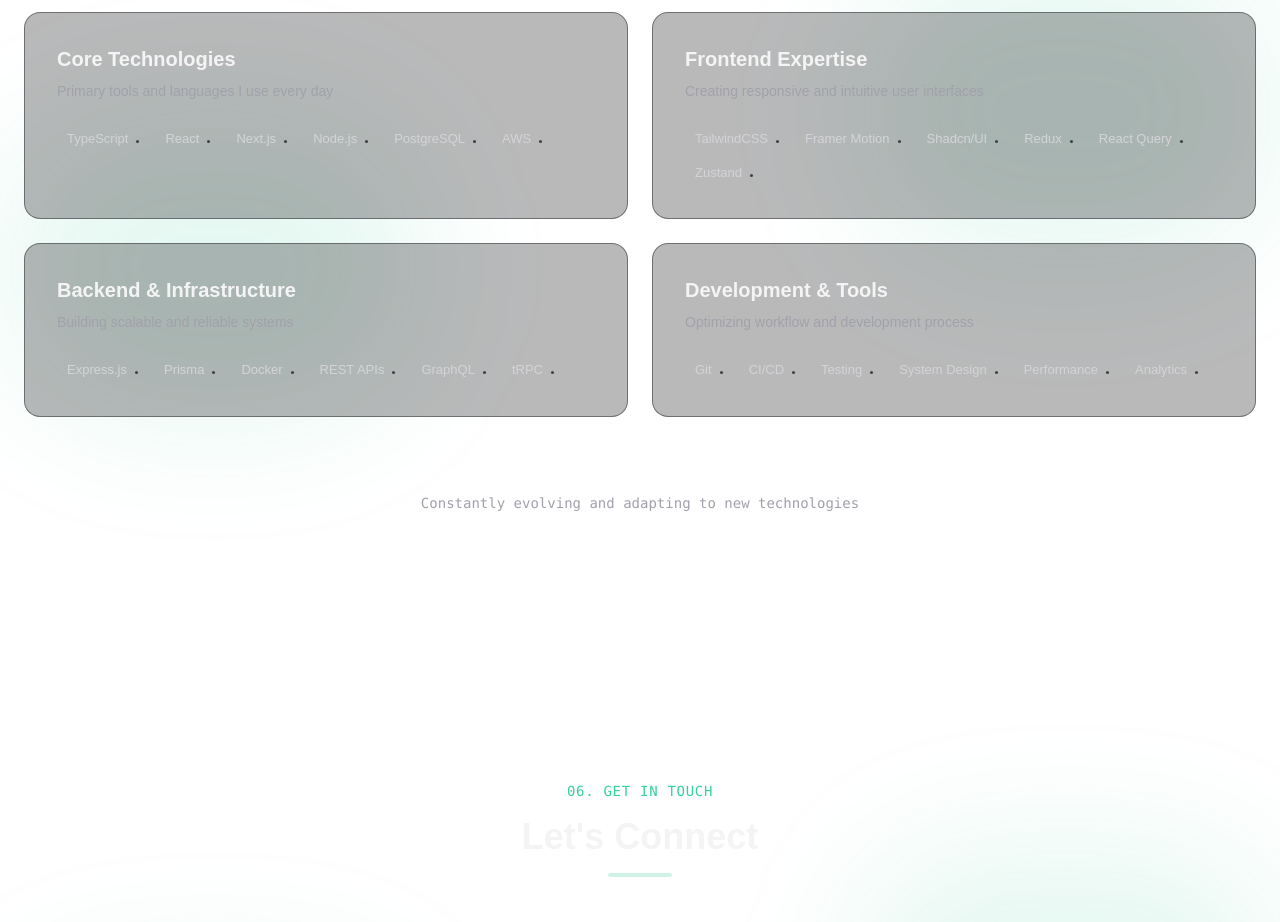
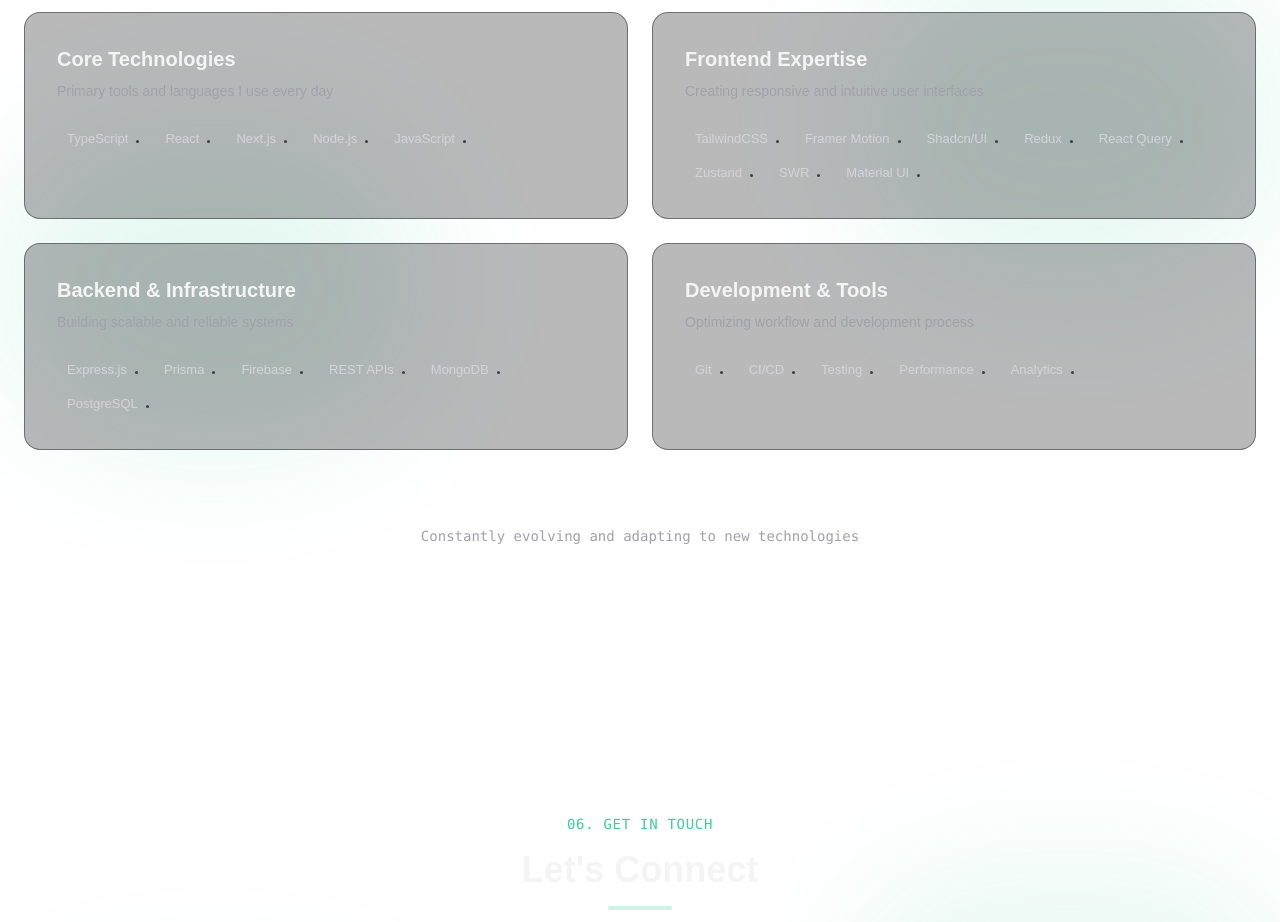
Before and after one commit to farukkandemir/portfolio-website, a Next.js app: page / in a window 1280 px wide. Shown: the part 4320-5242 px from the top of the page. Built offline with nearby package versions, Linux system fonts and the light colour scheme.

Commit message:
done with skills.

```diff
--- a/components/sections/Skills.tsx
+++ b/components/sections/Skills.tsx
@@ -10,7 +10,7 @@
   {
     name: "Core Technologies",
     description: "Primary tools and languages I use every day",
-    skills: ["TypeScript", "React", "Next.js", "Node.js", "PostgreSQL", "AWS"],
+    skills: ["TypeScript", "React", "Next.js", "Node.js", "JavaScript"],
   },
   {
     name: "Frontend Expertise",
@@ -22,24 +22,26 @@
       "Redux",
       "React Query",
       "Zustand",
+      "SWR",
+      "Material UI",
     ],
   },
   {
     name: "Backend & Infrastructure",
     description: "Building scalable and reliable systems",
-    skills: ["Express.js", "Prisma", "Docker", "REST APIs", "GraphQL", "tRPC"],
+    skills: [
+      "Express.js",
+      "Prisma",
+      "Firebase",
+      "REST APIs",
+      "MongoDB",
+      "PostgreSQL",
+    ],
   },
   {
     name: "Development & Tools",
     description: "Optimizing workflow and development process",
-    skills: [
-      "Git",
-      "CI/CD",
-      "Testing",
-      "System Design",
-      "Performance",
-      "Analytics",
-    ],
+    skills: ["Git", "CI/CD", "Testing", "Performance", "Analytics"],
   },
 ];
 
```
